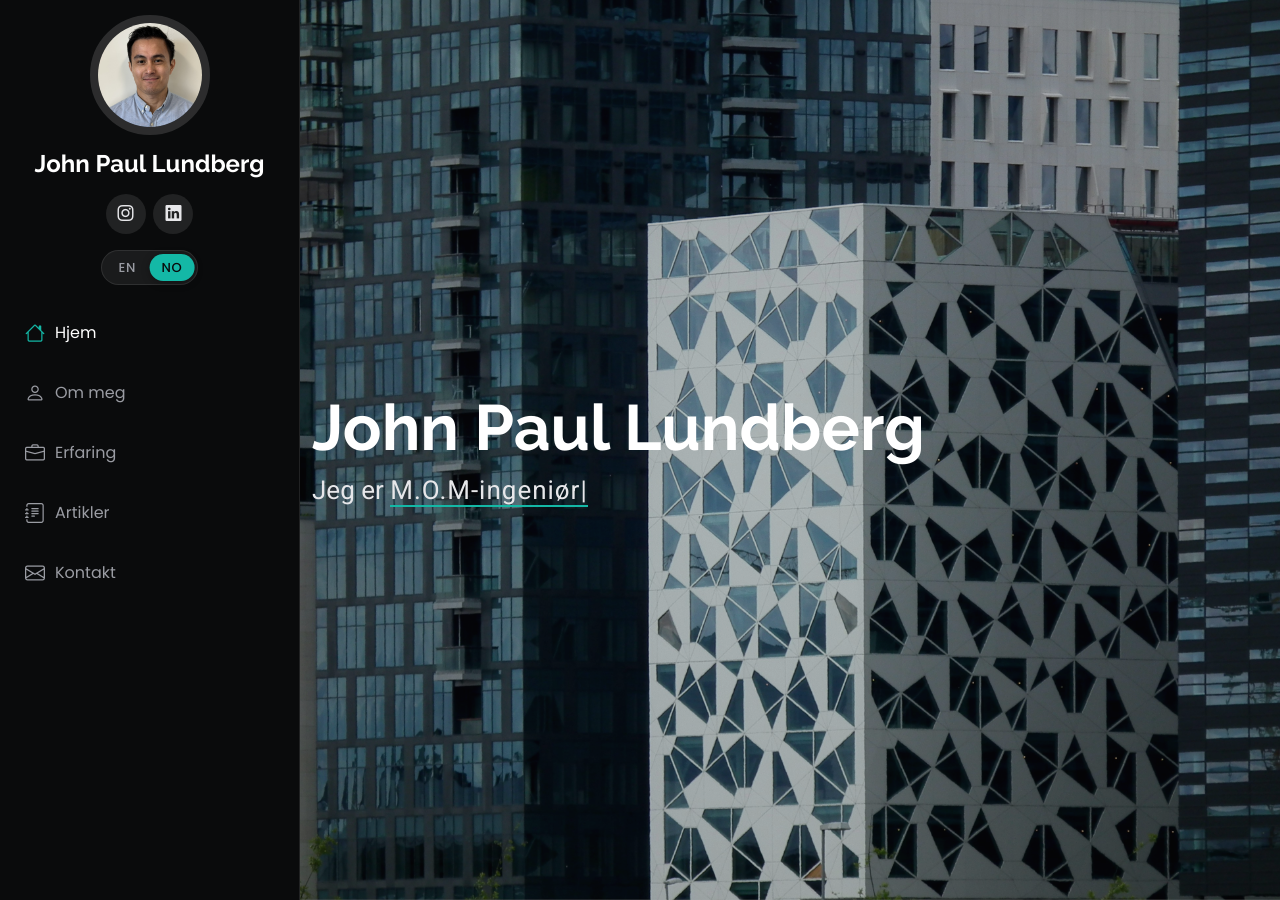
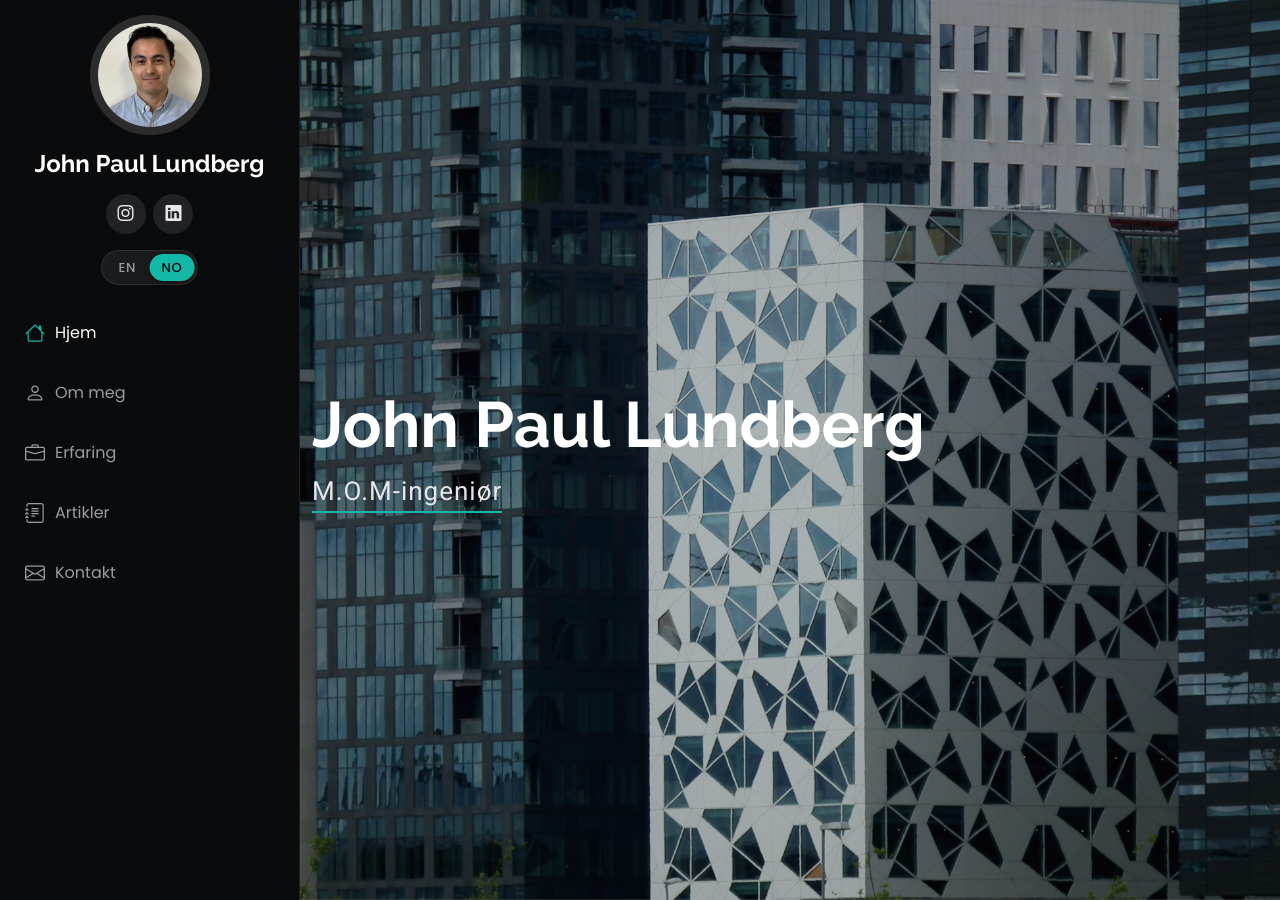
Before and after one commit to Jpme96/jplundberg.github.io, a Jekyll site: the page built from no/index.html, in a window 1280 px wide and 900 px high. Built offline with Jekyll 4.4.1, drawn with Linux system fonts in a browser that asks for light colours.

Commit message:
Calm iOS-style motion: opening, title rotator, staggered reveals, page cross-fades, reduced-motion support
Co-Authored-By: Claude Opus 5.5 <noreply@anthropic.com>
Claude-Session: https://claude.ai/code/session_01HU2CPqXNQnbLPNtvAjw5NB

```diff
--- a/_data/home.yml
+++ b/_data/home.yml
@@ -13,9 +13,7 @@ en:
   nav_experience: Experience
   nav_articles: Articles
   nav_contact: Contact
-  hero_prefix: "I'm a"
   hero_items: FDVU Advisor, M.O.M Engineer, Document Control Specialist
-  hero_first: FDVU Advisor
   about_title: About
   about_intro: >-
     I believe hard work and consistency can take you anywhere you want to go in life.
@@ -76,9 +74,7 @@ nb:
   nav_experience: Erfaring
   nav_articles: Artikler
   nav_contact: Kontakt
-  hero_prefix: Jeg er
-  hero_items: FDVU-rådgiver, M.O.M-ingeniør, dokumentkontroller
-  hero_first: FDVU-rådgiver
+  hero_items: FDVU-rådgiver, M.O.M-ingeniør, Dokumentkontroller
   about_title: Om meg
   about_intro: >-
     Jeg tror hardt arbeid og stå-på-vilje kan ta deg dit du vil i livet.
--- a/_includes/footer.html
+++ b/_includes/footer.html
@@ -10,14 +10,13 @@
 <a href="#" id="scroll-top" class="scroll-top d-flex align-items-center justify-content-center"><i class="bi bi-arrow-up-short"></i></a>
 
 <script src="/assets/vendor/bootstrap/js/bootstrap.bundle.min.js"></script>
-<script src="/assets/vendor/aos/aos.js"></script>
-<script src="/assets/vendor/typed.js/typed.umd.js"></script>
 <script src="/assets/vendor/purecounter/purecounter_vanilla.js"></script>
 <script src="/assets/vendor/waypoints/noframework.waypoints.js"></script>
 <script src="/assets/vendor/glightbox/js/glightbox.min.js"></script>
 <script src="/assets/vendor/imagesloaded/imagesloaded.pkgd.min.js"></script>
 <script src="/assets/vendor/isotope-layout/isotope.pkgd.min.js"></script>
 <script src="/assets/vendor/swiper/swiper-bundle.min.js"></script>
+<script src="/assets/js/motion.js?v={{ site.time | date: '%s' }}"></script>
 <script src="/assets/js/main.js"></script>
 <script src="/assets/js/menu.js?v={{ site.time | date: '%s' }}"></script>
 <script src="/assets/js/lang-switch.js?v={{ site.time | date: '%s' }}"></script>
--- a/_layouts/home.html
+++ b/_layouts/home.html
@@ -30,7 +44,6 @@
 
   <link href="/assets/vendor/bootstrap/css/bootstrap.min.css" rel="stylesheet">
   <link href="/assets/vendor/bootstrap-icons/bootstrap-icons.css" rel="stylesheet">
-  <link href="/assets/vendor/aos/aos.css" rel="stylesheet">
   <link href="/assets/vendor/glightbox/css/glightbox.min.css" rel="stylesheet">
   <link href="/assets/vendor/swiper/swiper-bundle.min.css" rel="stylesheet">
 
@@ -90,7 +103,8 @@
       <img src="/assets/img/hero-bg.jpg" alt="" data-aos="fade-in">
       <div class="container" data-aos="fade-up" data-aos-delay="100">
         <h2>John Paul Lundberg</h2>
-        <p>{{ t.hero_prefix }} <span class="typed" data-typed-items="{{ t.hero_items }}">{{ t.hero_first }}</span><span class="typed-cursor typed-cursor--blink" aria-hidden="true"></span></p>
+        {% assign roles = t.hero_items | split: ',' %}
+        <p class="hero-role"><span class="role-rotator" aria-hidden="true">{% for r in roles %}<span class="role{% if forloop.first %} is-active{% endif %}">{{ r | strip }}</span>{% endfor %}</span><span class="visually-hidden">{{ t.hero_items }}</span></p>
       </div>
     </section><!-- /Hero Section -->
 
@@ -231,14 +245,13 @@
   <a href="#" id="scroll-top" class="scroll-top d-flex align-items-center justify-content-center"><i class="bi bi-arrow-up-short"></i></a>
 
   <script src="/assets/vendor/bootstrap/js/bootstrap.bundle.min.js"></script>
-  <script src="/assets/vendor/aos/aos.js"></script>
-  <script src="/assets/vendor/typed.js/typed.umd.js"></script>
   <script src="/assets/vendor/purecounter/purecounter_vanilla.js"></script>
   <script src="/assets/vendor/waypoints/noframework.waypoints.js"></script>
   <script src="/assets/vendor/glightbox/js/glightbox.min.js"></script>
   <script src="/assets/vendor/imagesloaded/imagesloaded.pkgd.min.js"></script>
   <script src="/assets/vendor/isotope-layout/isotope.pkgd.min.js"></script>
   <script src="/assets/vendor/swiper/swiper-bundle.min.js"></script>
+  <script src="/assets/js/motion.js?v={{ site.time | date: '%s' }}"></script>
   <script src="/assets/js/main.js"></script>
   <script src="/assets/js/menu.js?v={{ site.time | date: '%s' }}"></script>
   <script src="/assets/js/lang-switch.js?v={{ site.time | date: '%s' }}"></script>
--- a/assets/css/articles.css
+++ b/assets/css/articles.css
@@ -99,7 +99,7 @@
   color: var(--default-color);
   background: color-mix(in srgb, var(--default-color), transparent 95%);
   border: 1px solid color-mix(in srgb, var(--default-color), transparent 90%);
-  transition: transform .3s, border-color .3s;
+  transition: transform .45s cubic-bezier(.32, .72, 0, 1), border-color .3s;
 }
 
 .article-card:hover {
--- a/assets/css/main.css
+++ b/assets/css/main.css
@@ -1666,3 +1666,160 @@ a[x-apple-data-detectors] {
     transition: none;
   }
 }
+
+/*--------------------------------------------------------------
+# Motion: one calm, iPhone-like system for the whole site
+--------------------------------------------------------------*/
+:root {
+  --ease-ios: cubic-bezier(.32, .72, 0, 1);
+  --ease-out: cubic-bezier(.22, 1, .36, 1);
+}
+
+/* --- Scroll reveals (only when .motion is on) --- */
+.motion .timeline .resume-item:not(.shown),
+.motion .article-cards .article-card:not(.shown),
+.motion .highlights > div:not(.shown),
+.motion .system-tags li:not(.shown),
+.motion [data-aos]:not(.hero *):not(.page-hero *):not(.shown) {
+  opacity: 0;
+  transform: translateY(18px);
+}
+
+.motion .shown:not(.done) {
+  transition: opacity .75s var(--ease-out), transform .75s var(--ease-out);
+}
+
+/* Timeline dots pop in after their job appears */
+.motion .timeline .resume-item:not(.shown)::before {
+  transform: scale(0);
+}
+
+.motion .timeline .resume-item.shown:not(.done)::before {
+  transition: transform .55s var(--ease-ios) .18s;
+}
+
+/* --- Opening: name and title rise into focus, photo settles --- */
+.motion .hero > img,
+.motion .page-hero > img {
+  transform: scale(1.08);
+}
+
+.motion .hero h2,
+.motion .hero .hero-role,
+.motion .page-hero .container > * {
+  opacity: 0;
+  transform: translateY(20px);
+  filter: blur(8px);
+}
+
+.motion.motion-ready .hero > img,
+.motion.motion-ready .page-hero > img {
+  transform: scale(1);
+  transition: transform 2.2s var(--ease-out);
+}
+
+.motion.motion-ready .hero h2,
+.motion.motion-ready .hero .hero-role,
+.motion.motion-ready .page-hero .container > * {
+  opacity: 1;
+  transform: none;
+  filter: none;
+  transition: opacity .9s var(--ease-out), transform .9s var(--ease-out), filter .9s var(--ease-out);
+}
+
+.motion.motion-ready .hero .hero-role { transition-delay: .15s; }
+.motion.motion-ready .page-hero .container > :nth-child(2) { transition-delay: .08s; }
+.motion.motion-ready .page-hero .container > :nth-child(3) { transition-delay: .16s; }
+.motion.motion-ready .page-hero .container > :nth-child(4) { transition-delay: .24s; }
+
+/* --- Title rotator (replaces the typing effect) --- */
+.hero p.hero-role {
+  margin-top: 8px;
+}
+
+.hero p.hero-role .role-rotator {
+  display: inline-grid;
+  border: 0;
+  letter-spacing: normal;
+}
+
+.hero p.hero-role .role {
+  grid-area: 1 / 1;
+  justify-self: start;
+  white-space: nowrap;
+  letter-spacing: 1px;
+  border-bottom: 2px solid var(--accent-color);
+  opacity: 0;
+  transform: translateY(55%);
+  filter: blur(6px);
+  transition: opacity .6s var(--ease-out), transform .6s var(--ease-out), filter .6s var(--ease-out);
+}
+
+.hero p.hero-role .role.is-active {
+  opacity: 1;
+  transform: none;
+  filter: none;
+}
+
+.hero p.hero-role .role.is-leaving {
+  opacity: 0;
+  transform: translateY(-55%);
+  filter: blur(6px);
+}
+
+@media (max-width: 575px) {
+  .hero p.hero-role {
+    font-size: 21px;
+  }
+}
+
+/* --- Scroll-to-top button glides in --- */
+.scroll-top {
+  bottom: 15px;
+  transform: translateY(14px) scale(.85);
+  transition: opacity .35s var(--ease-out), transform .5s var(--ease-ios), visibility .35s, background-color .3s;
+}
+
+.scroll-top.active {
+  bottom: 15px;
+  transform: none;
+}
+
+/* --- Page-to-page: smooth cross-fade; sidebar and buttons stay put --- */
+@view-transition {
+  navigation: auto;
+}
+
+::view-transition-old(root),
+::view-transition-new(root) {
+  animation-duration: .32s;
+  animation-timing-function: cubic-bezier(.22, 1, .36, 1);
+}
+
+@media (min-width: 1200px) {
+  .header { view-transition-name: jpl-sidebar; }
+}
+
+.header-toggle { view-transition-name: jpl-menu-button; }
+.lang-switch-mobile { view-transition-name: jpl-language; }
+
+/* --- Reduce motion: everything still works, nothing moves --- */
+@media (prefers-reduced-motion: reduce) {
+  ::view-transition-group(*),
+  ::view-transition-old(*),
+  ::view-transition-new(*) {
+    animation: none !important;
+  }
+
+  .scroll-top,
+  .article-card,
+  .hero p.hero-role .role {
+    transition: none;
+  }
+}
+
+@media (max-width: 359px) {
+  .hero p.hero-role {
+    font-size: 18px;
+  }
+}
--- a/assets/js/lang-switch.js
+++ b/assets/js/lang-switch.js
@@ -34,6 +34,7 @@
         show(toNb);
         // Keep the reader in the same section (e.g. #resume) on the home page
         var url = a.href + (location.hash && !a.href.includes('/articles') ? location.hash : '');
+        try { sessionStorage.setItem('jpl-skip-intro', '1'); } catch (err) {}
         setTimeout(function () { location.href = url; }, reduceMotion ? 0 : 280);
       });
     });
--- /dev/null
+++ b/assets/js/motion.js
@@ -0,0 +1,80 @@
+/**
+ * Site motion: opening animation, calm scroll reveals and the title rotator.
+ * Replaces the template's animation library. Respects "reduce motion".
+ * Whether to animate is decided early in the page <head> (the "motion" class).
+ */
+(function () {
+  "use strict";
+
+  // main.js still calls the old library; give it a harmless stand-in
+  window.AOS = window.AOS || { init: function () {}, refresh: function () {} };
+
+  var root = document.documentElement;
+  var reduce = window.matchMedia && window.matchMedia('(prefers-reduced-motion: reduce)').matches;
+  var animate = root.classList.contains('motion');
+  try { sessionStorage.removeItem('jpl-skip-intro'); } catch (e) {}
+
+  var GROUPS = '.timeline .resume-item, .article-cards .article-card, .highlights > div, .system-tags li';
+
+  if (animate) setupReveals();
+  setupRotator();
+
+  if (animate) {
+    // Start the opening on the next frame so the starting state is painted first
+    requestAnimationFrame(function () {
+      requestAnimationFrame(function () { root.classList.add('motion-ready'); });
+    });
+  }
+
+  function reveal(el, delay) {
+    el.style.transitionDelay = delay + 'ms';
+    el.classList.add('shown');
+    setTimeout(function () {
+      el.classList.add('done');          // back to normal styles (hover effects etc.)
+      el.style.transitionDelay = '';
+    }, 950 + delay);
+  }
+
+  /* ---------- Scroll reveals ---------- */
+  function setupReveals() {
+    var targets = Array.prototype.slice.call(document.querySelectorAll(GROUPS));
+
+    document.querySelectorAll('[data-aos]').forEach(function (el) {
+      if (el.closest('.hero, .page-hero')) return;
+      // A block that holds items appearing one by one shows instantly; its items do the animating
+      if (el.querySelector(GROUPS)) { el.classList.add('shown', 'done'); return; }
+      targets.push(el);
+    });
+
+    var io = new IntersectionObserver(function (entries) {
+      entries.filter(function (e) { return e.isIntersecting; })
+        .map(function (e) { return e.target; })
+        .sort(function (a, b) { return (a.compareDocumentPosition(b) & Node.DOCUMENT_POSITION_FOLLOWING) ? -1 : 1; })
+        .forEach(function (el, i) {
+          io.unobserve(el);
+          reveal(el, Math.min(i, 6) * 70);
+        });
+    }, { threshold: 0.12, rootMargin: '0px 0px -6% 0px' });
+
+    targets.forEach(function (el) { io.observe(el); });
+  }
+
+  /* ---------- Title rotator ---------- */
+  function setupRotator() {
+    var box = document.querySelector('.role-rotator');
+    if (!box) return;
+    var roles = box.querySelectorAll('.role');
+    if (roles.length < 2 || reduce) return;
+    var i = 0;
+    setInterval(function () {
+      if (document.hidden) return;
+      var current = roles[i];
+      i = (i + 1) % roles.length;
+      var next = roles[i];
+      current.classList.remove('is-active');
+      current.classList.add('is-leaving');
+      next.classList.add('is-active');
+      setTimeout(function () { current.classList.remove('is-leaving'); }, 700);
+    }, 3200);
+  }
+})();
```
Also changed, not shown: other parts of _layouts/home.html (+14 -0 lines), _includes/head.html (+14 -1 lines).
